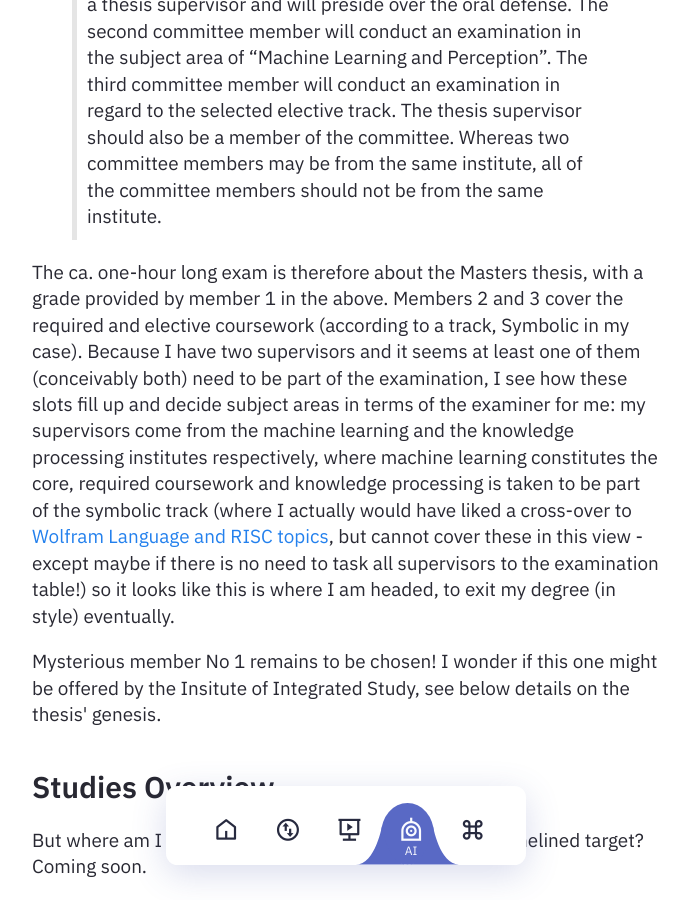
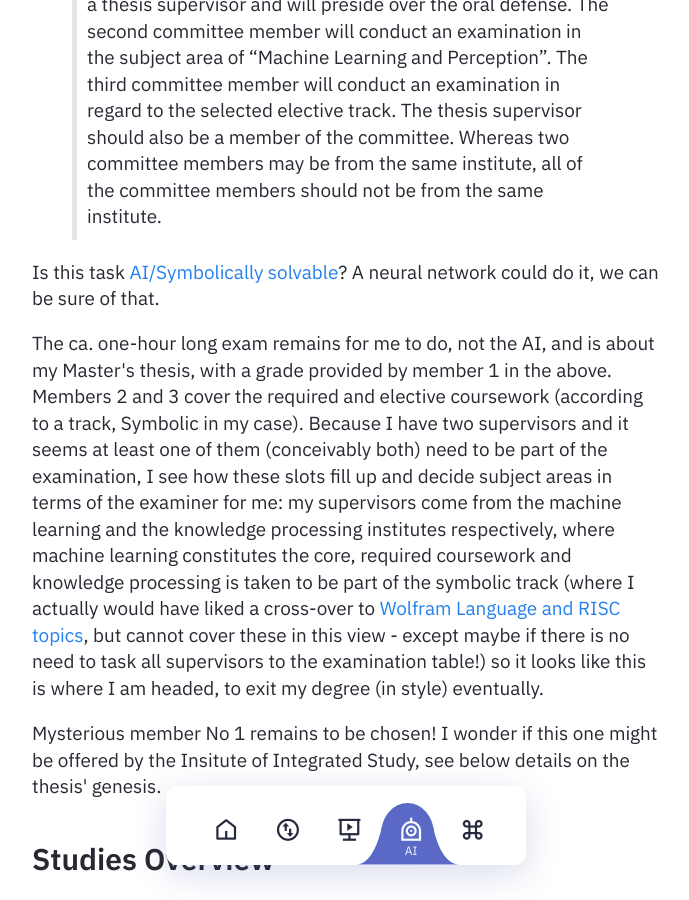
Before and after one commit to heseltime/heseltime.github.io, a Jekyll site: the page built from pages/rDai.md, in a window 1280 px wide and 900 px high, scrolled down 1469 px. Shown: the whole window, without its empty margins (294-983 px from the left). Built offline with Jekyll 4.4.1, drawn with Linux system fonts in a browser that asks for light colours.

Commit message:
Text and link

```diff
--- a/pages/rDai.md
+++ b/pages/rDai.md
@@ -24,7 +24,9 @@ As my thesis approaches a writing-stage, I start to think about the tetris-like
 
 > As part of the oral examination, the student will be asked to create a 3-member examination committee consisting of a committee head (member 1) and two additional members (members 2 and 3). This first committee member may not be a thesis supervisor and will preside over the oral defense. The second committee member will conduct an examination in the subject area of “Machine Learning and Perception”. The third committee member will conduct an examination in regard to the selected elective track. The thesis supervisor should also be a member of the committee. Whereas two committee members may be from the same institute, all of the committee members should not be from the same institute.
 
-The ca. one-hour long exam is therefore about the Masters thesis, with a grade provided by member 1 in the above. Members 2 and 3 cover the required and elective coursework (according to a track, Symbolic in my case). Because I have two supervisors and it seems at least one of them (conceivably both) need to be part of the examination, I see how these slots fill up and decide subject areas in terms of the examiner for me: my supervisors come from the machine learning and the knowledge processing institutes respectively, where machine learning constitutes the core, required coursework and knowledge processing is taken to be part of the symbolic track (where I actually would have liked a cross-over to [Wolfram Language and RISC topics](/wolfram), but cannot cover these in this view - except maybe if there is no need to task all supervisors to the examination table!) so it looks like this is where I am headed, to exit my degree (in style) eventually.
+Is this task [AI/Symbolically solvable](#planning-overview)? A neural network could do it, we can be sure of that.
+
+The ca. one-hour long exam remains for me to do, not the AI, and is about my Master's thesis, with a grade provided by member 1 in the above. Members 2 and 3 cover the required and elective coursework (according to a track, Symbolic in my case). Because I have two supervisors and it seems at least one of them (conceivably both) need to be part of the examination, I see how these slots fill up and decide subject areas in terms of the examiner for me: my supervisors come from the machine learning and the knowledge processing institutes respectively, where machine learning constitutes the core, required coursework and knowledge processing is taken to be part of the symbolic track (where I actually would have liked a cross-over to [Wolfram Language and RISC topics](/wolfram), but cannot cover these in this view - except maybe if there is no need to task all supervisors to the examination table!) so it looks like this is where I am headed, to exit my degree (in style) eventually.
 
 Mysterious member No 1 remains to be chosen! I wonder if this one might be offered by the Insitute of Integrated Study, see below details on the thesis' genesis.
 
@@ -80,7 +82,7 @@ This could be a real world application too, clearly, since the basic functionali
 
 For this project, [full repo available](https://github.com/heseltime/planning_reasoning/), I was more involved in the SMT2 (Satisfiability Modulo Theories Version 2) side, something I could imagine tying into (Python) projects in the future, for validation and checking (and here planning) purposes - so I ended up exploring interfacing modalities, here the digram overview for Part 2 of the project, the SMT-part.
 
-<img src="../assets/img/Screenshot 2023-12-29 215323.png" alt="Diagram Overview of the Project Part 2" class="large" />
+<img src="../assets/img/Screenshot 2023-12-29 215323.png" alt="Diagram Overview of the Project Part 2" class="large" id="planning-overview" />
 
 The actual application is the N-Queens Problem, specifically the 8x8 version, where my solution actually implements a generator code file for generic problem sizes, together with MatPlotLib visualization actually:
 
```
